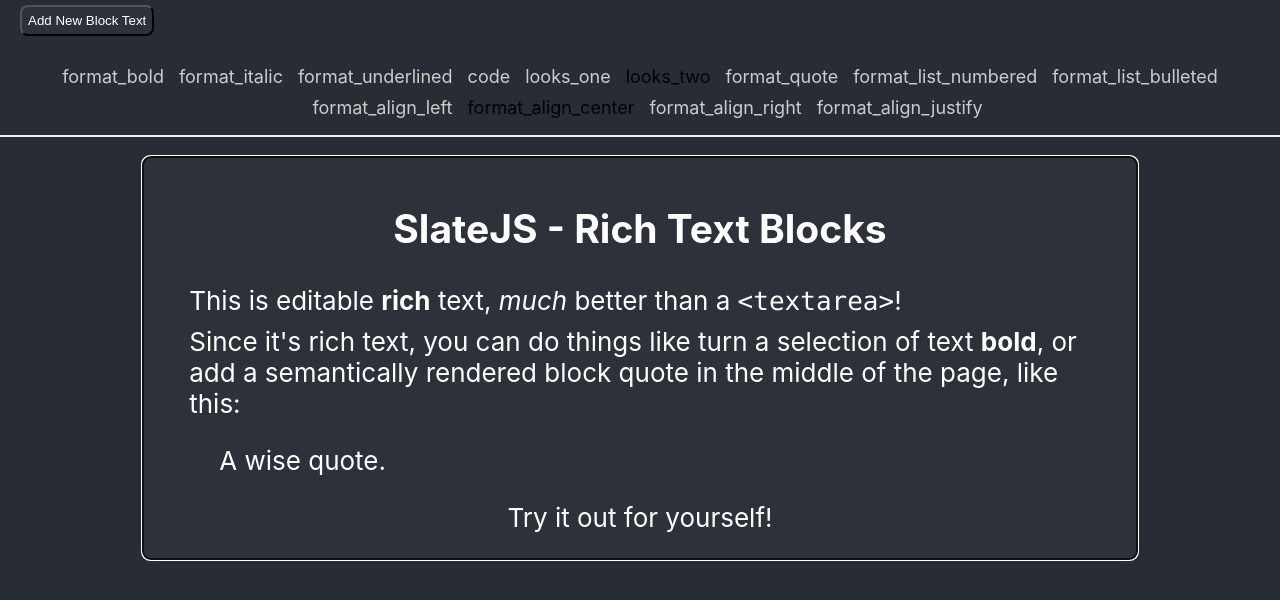
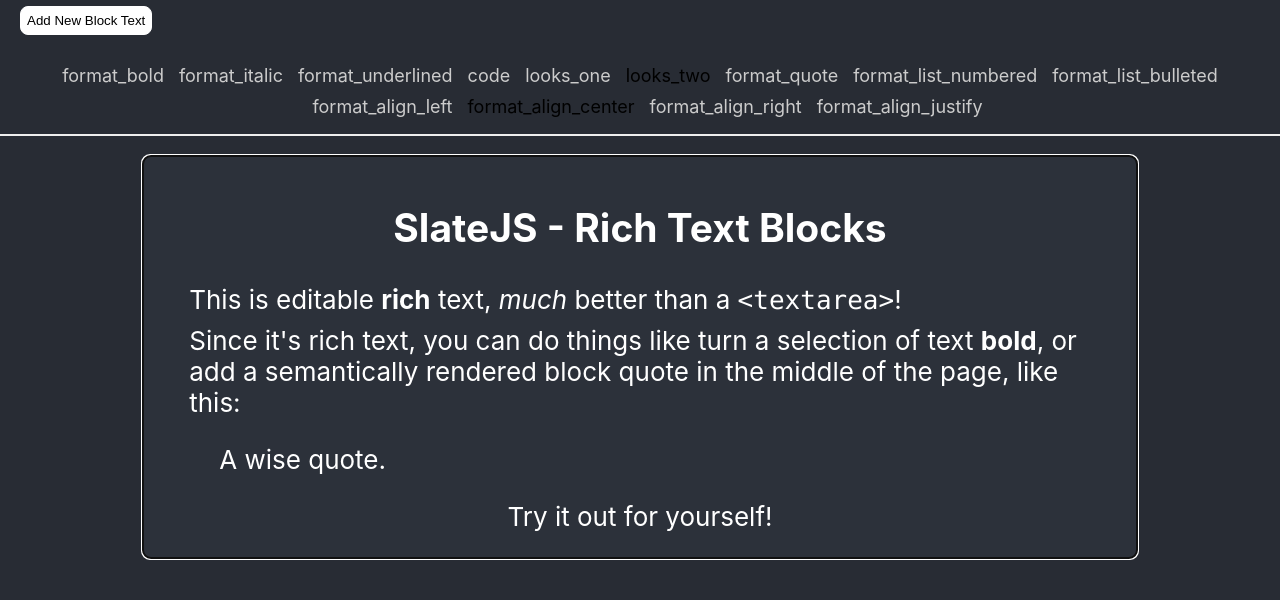
Before and after one commit to PabloFLPs/SlateJS-RichTextBlocks, a React (Create React App) app: page / in a window 1280 px wide. In both pictures the pointer is over the button "Add New Block Text". Shown: the top 600 px of the page. Built offline with nearby package versions, Linux system fonts and the light colour scheme.

Commit message:
Adding Button hover transition

```diff
--- a/src/App.css
+++ b/src/App.css
@@ -12,6 +12,7 @@
 }
 
 Button {
+  border: 1px solid white;
   border-radius: 8px;
   background-color: #2c313a;
   color: white;
@@ -20,6 +21,15 @@
   margin-bottom: 10px;
   margin-left: 20px;
   cursor: pointer;
+
+  transition-duration: 300ms;
+}
+
+Button:hover {
+  background-color: white;
+  color: black;
+
+  transition-duration: 300ms;
 }
 
 .BlockText-Container {
```
